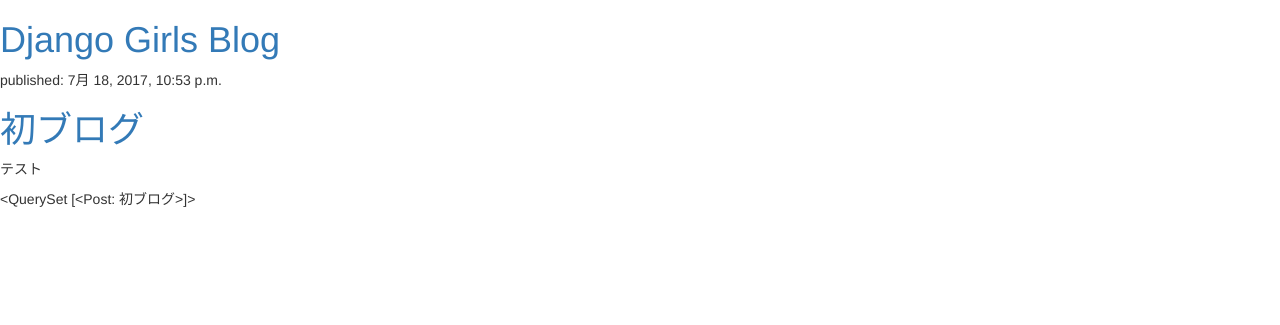
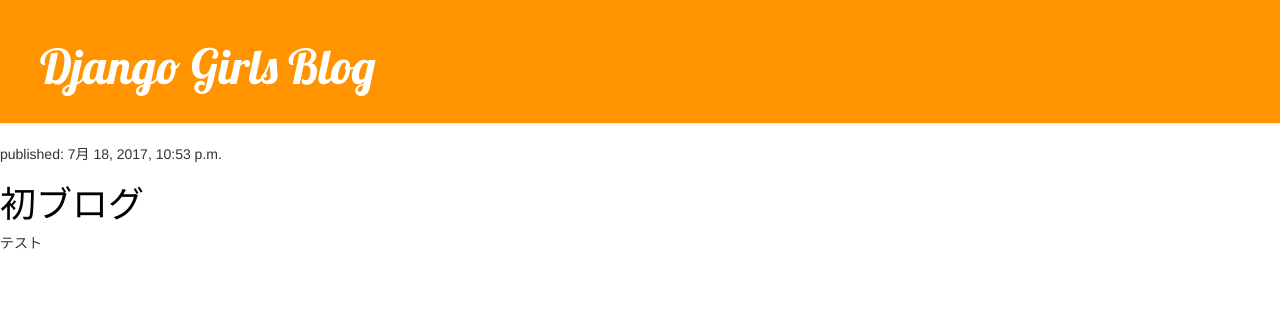
Before and after one commit to Tsukasa-private/Tsukasa_private_Git, a Django app: page / in a window 1280 px wide. Shown: the top 325 px of the page. Run offline with Django 3.2, Linux system fonts and the light colour scheme; data comes from the database, SQL or seed files in the repository; some libraries are stand-ins or nearby versions.

Commit message:
Django_css追加

```diff
--- /dev/null
+++ b/python_web_app/mysite/blog/static/css/blog.css
@@ -0,0 +1,47 @@
+.page-header {
+    background-color: #ff9400;
+    margin-top: 0;
+    padding: 20px 20px 20px 40px;
+}
+
+.page-header h1, .page-header h1 a, .page-header h1 a:visited, .page-header h1 a:active {
+    color: #ffffff;
+    font-size: 36pt;
+    text-decoration: none;
+}
+
+.content {
+    margin-left: 40px;
+}
+
+h1, h2, h3, h4 {
+    font-family: 'Lobster', cursive;
+}
+
+.date {
+    float: right;
+    color: #828282;
+}
+
+.save {
+    float: right;
+}
+
+.post-form textarea, .post-form input {
+    width: 100%;
+}
+
+.top-menu, .top-menu:hover, .top-menu:visited {
+    color: #ffffff;
+    float: right;
+    font-size: 26pt;
+    margin-right: 20px;
+}
+
+.post {
+    margin-bottom: 70px;
+}
+
+.post h1 a, .post h1 a:visited {
+    color: #000000;
+}
--- a/python_web_app/mysite/blog/templates/blog/post_list.html
+++ b/python_web_app/mysite/blog/templates/blog/post_list.html
@@ -1,16 +1,19 @@
+{% load staticfiles %}
 <html>
     <head>
         <title>Django Girls blog</title>
         <link rel="stylesheet" href="//maxcdn.bootstrapcdn.com/bootstrap/3.2.0/css/bootstrap.min.css">
         <link rel="stylesheet" href="//maxcdn.bootstrapcdn.com/bootstrap/3.2.0/css/bootstrap-theme.min.css">
+        <link rel="stylesheet" href="{% static 'css/blog.css' %}">
+        <link href="http://fonts.googleapis.com/css?family=Lobster&subset=latin,latin-ext" rel="stylesheet" type="text/css">
     </head>
     <body>
-        <div>
-            <h1><a href="">Django Girls Blog</a></h1>
+        <div class="page-header">
+            <h1><a href="/">Django Girls Blog</a></h1>
         </div>
 
         {% for post in posts %}
-        <div>
+        <div class="post">
             <p>published: {{ post.published_date }}</p>
             <h1><a href="">{{ post.title }}</a></h1>
             <p>{{ post.text|linebreaks }}</p>
--- a/python_web_app/mysite/mysite/settings.py
+++ b/python_web_app/mysite/mysite/settings.py
@@ -136,3 +136,7 @@
     from .local_settings import *
 except ImportError:
     pass
+
+STATICFILES_DIRS = (
+    os.path.join(BASE_DIR, "static"),
+)
```
